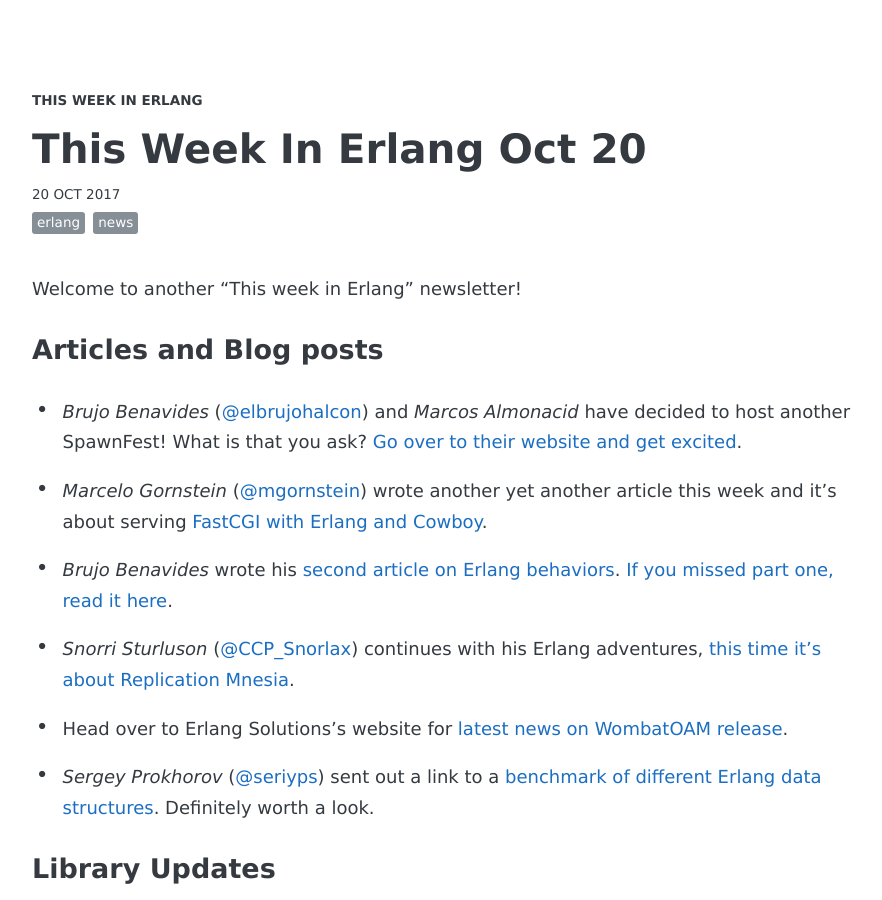
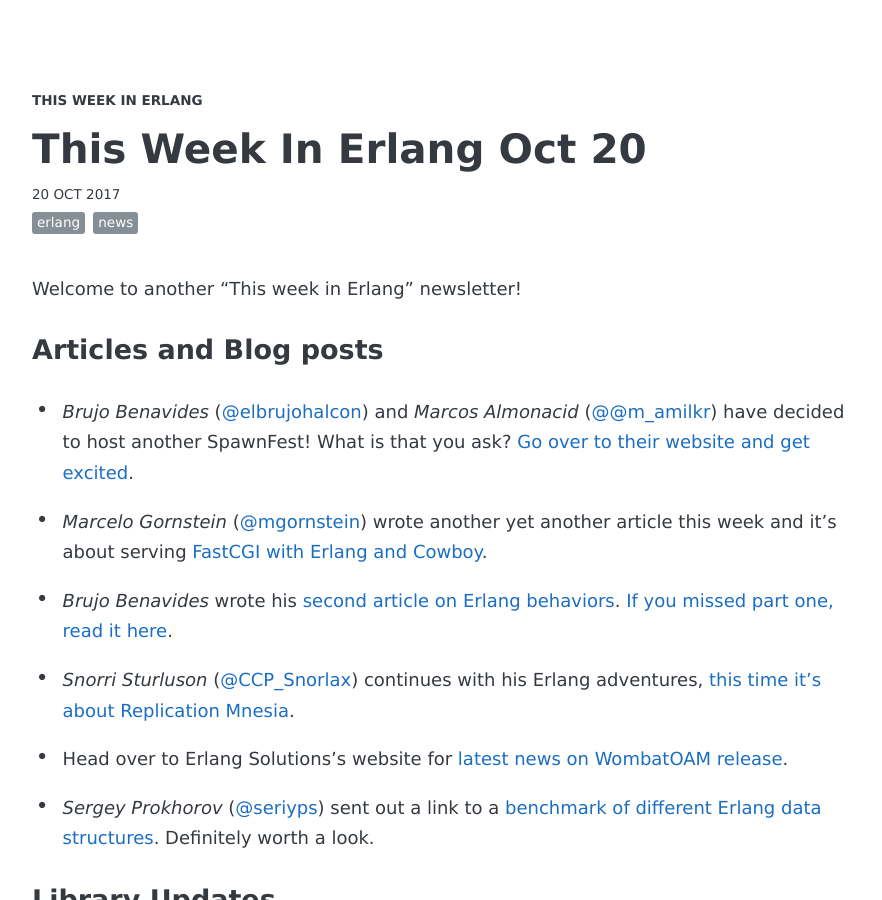
Before and after one commit to gootik/this-week-in-erlang, a Jekyll site: the page built from _posts/2017-10-20-oct-20.md, in a window 1280 px wide and 900 px high. Shown: the whole window, without its empty margins (194-1076 px from the left). Built offline with Jekyll 4.4.1, drawn with Linux system fonts in a browser that asks for light colours; some web fonts are replaced; some of the changed lines change nothing that is shown.

Commit message:
Twitter link for Marcos

```diff
--- a/_posts/2017-10-20-oct-20.md
+++ b/_posts/2017-10-20-oct-20.md
@@ -12,20 +12,20 @@
 
 ### Articles and Blog posts
 
-- *Brujo Benavides* ([@elbrujohalcon][1]) and *Marcos Almonacid* have decided to host another SpawnFest! What is that you ask? [Go over to their website and get excited][2].
+- *Brujo Benavides* ([@elbrujohalcon][1]) and *Marcos Almonacid* ([@@m_amilkr][2]) have decided to host another SpawnFest! What is that you ask? [Go over to their website and get excited][3].
 
-- *Marcelo Gornstein* ([@mgornstein][3]) wrote another yet another article this week and it's about serving [FastCGI with Erlang and Cowboy][4].
+- *Marcelo Gornstein* ([@mgornstein][4]) wrote another yet another article this week and it's about serving [FastCGI with Erlang and Cowboy][5].
 
-- *Brujo Benavides* wrote his [second article on Erlang behaviors][5]. [If you missed part one, read it here][6].
+- *Brujo Benavides* wrote his [second article on Erlang behaviors][6]. [If you missed part one, read it here][7].
 
-- *Snorri Sturluson* ([@CCP_Snorlax][7]) continues with his Erlang adventures, [this time it's about Replication Mnesia][8].
+- *Snorri Sturluson* ([@CCP_Snorlax][8]) continues with his Erlang adventures, [this time it's about Replication Mnesia][9].
 
-- Head over to Erlang Solutions's website for [latest news on WombatOAM release][9].
+- Head over to Erlang Solutions's website for [latest news on WombatOAM release][10].
 
-- *Sergey Prokhorov* ([@seriyps][10]) sent out a link to a [benchmark of different Erlang data structures][11]. Definitely worth a look.
+- *Sergey Prokhorov* ([@seriyps][11]) sent out a link to a [benchmark of different Erlang data structures][12]. Definitely worth a look.
 
 ### Library Updates
-- [Hackney 1.10.0 and Hackney 1.10.1][12] have been released with bunch of important bug fixes.
+- [Hackney 1.10.0 and Hackney 1.10.1][13] have been released with bunch of important bug fixes.
 
 ### OTP Updates
 *Siri Hansen* open an interesting PR this week, to optimize how supervisors store their
@@ -37,7 +37,7 @@
 ### Library of the week
 
 ### Events and Meetups
-- Erlang Solutions put up a calendar of [all the events coming up][13].
+- Erlang Solutions put up a calendar of [all the events coming up][14].
 
 ### Employment
 - Erlang Solutions is hiring Erlang developers: <https://www.erlang-solutions.com/careers/careers.html>
@@ -50,22 +50,23 @@
 
 
 [1]: https://twitter.com/elbrujohalcon
-[2]: https://spawnfest.github.io/
+[2]: https://twitter.com/m_amilkr
+[3]: https://spawnfest.github.io/
 
-[3]: https://twitter.com/mgornstein
-[4]: http://marcelog.github.io/articles/erlang_cowboy_php_fastcgi.html
+[4]: https://twitter.com/mgornstein
+[5]: http://marcelog.github.io/articles/erlang_cowboy_php_fastcgi.html
 
-[5]: https://medium.com/erlang-battleground/erlang-behaviors-d5bb30d5412b
-[6]: https://medium.com/erlang-battleground/erlang-behaviors-4348e89351ff
+[6]: https://medium.com/erlang-battleground/erlang-behaviors-d5bb30d5412b
+[7]: https://medium.com/erlang-battleground/erlang-behaviors-4348e89351ff
 
-[7]: https://twitter.com/CCP_Snorlax
-[8]: https://ccpsnorlax.blogspot.co.uk/2017/10/replicated-mnesia.html
+[8]: https://twitter.com/CCP_Snorlax
+[9]: https://ccpsnorlax.blogspot.co.uk/2017/10/replicated-mnesia.html
 
-[9]: https://www.erlang-solutions.com/blog/from-the-developer-what-s-new-in-wombatoam-3-0-0.html
+[10]: https://www.erlang-solutions.com/blog/from-the-developer-what-s-new-in-wombatoam-3-0-0.html
 
-[10]: https://twitter.com/seriyps
-[11]: http://tryerl.seriyps.ru/#id=f9f3
+[11]: https://twitter.com/seriyps
+[12]: http://tryerl.seriyps.ru/#id=f9f3
 
-[12]: https://github.com/benoitc/hackney/blob/master/NEWS.md##1101---2017-10-20
+[13]: https://github.com/benoitc/hackney/blob/master/NEWS.md##1101---2017-10-20
 
-[13]: https://www.erlang-solutions.com/blog/9-unmissable-upcoming-erlang-elixir-events.html
+[14]: https://www.erlang-solutions.com/blog/9-unmissable-upcoming-erlang-elixir-events.html
```
